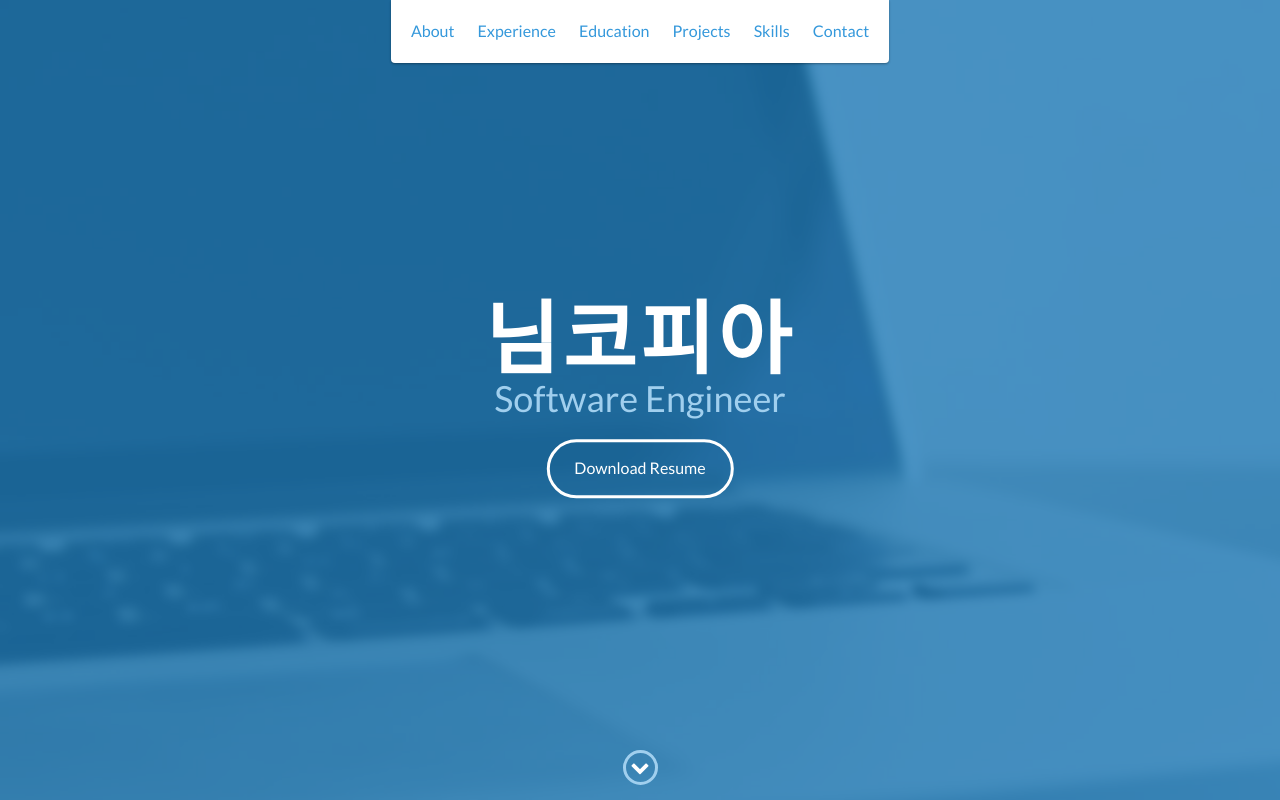
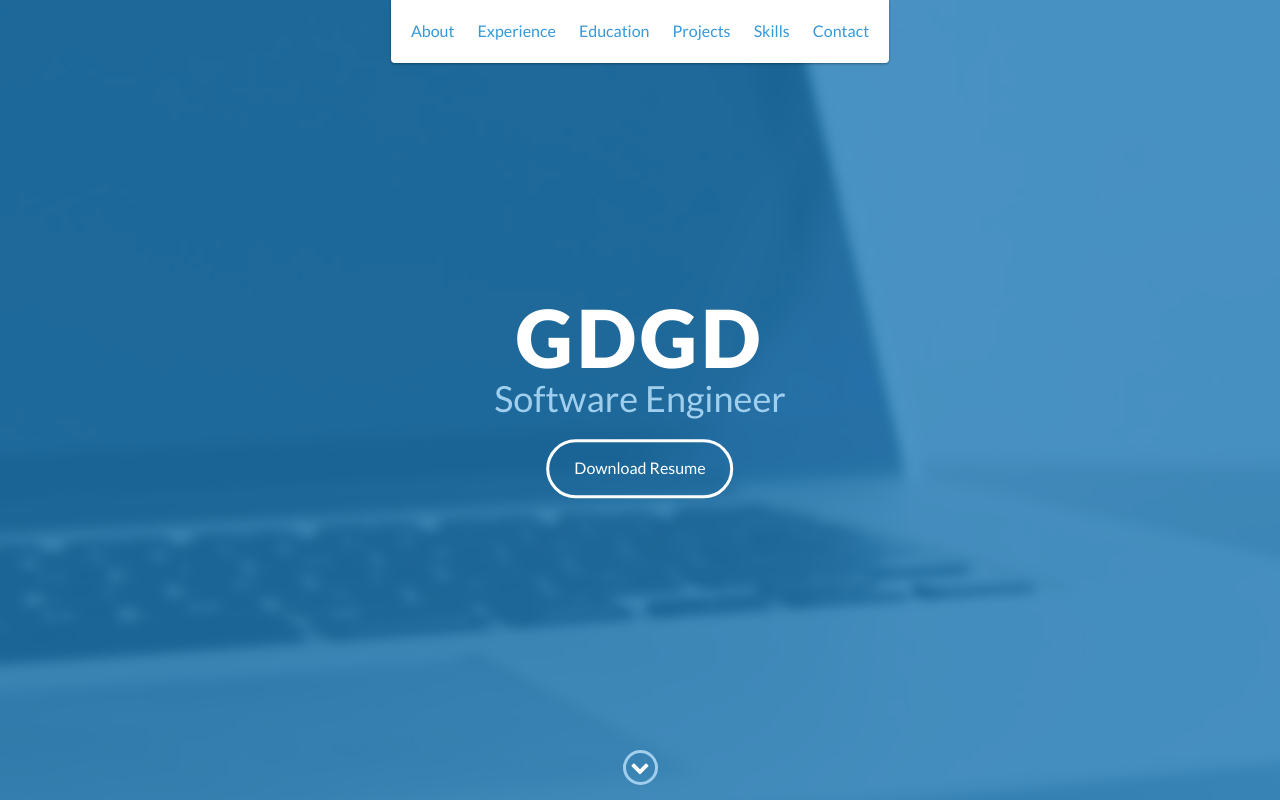
Before and after one commit to nimcopia/nimcopia.github.io, a website: page index.html in a window 1280 px wide. Shown: the top 800 px of the page. Drawn offline with nearby package versions, Linux system fonts and the light colour scheme.

Commit message:
Update index.html

```diff
--- a/index.html
+++ b/index.html
@@ -48,7 +48,7 @@
 
     <div id="lead">
         <div id="lead-content">
-            <h1>님코피아</h1>
+            <h1>gdgd</h1>
             <h2>Software Engineer</h2>
             <a href="#" class="btn-rounded-white">Download Resume</a>
         </div>
```
